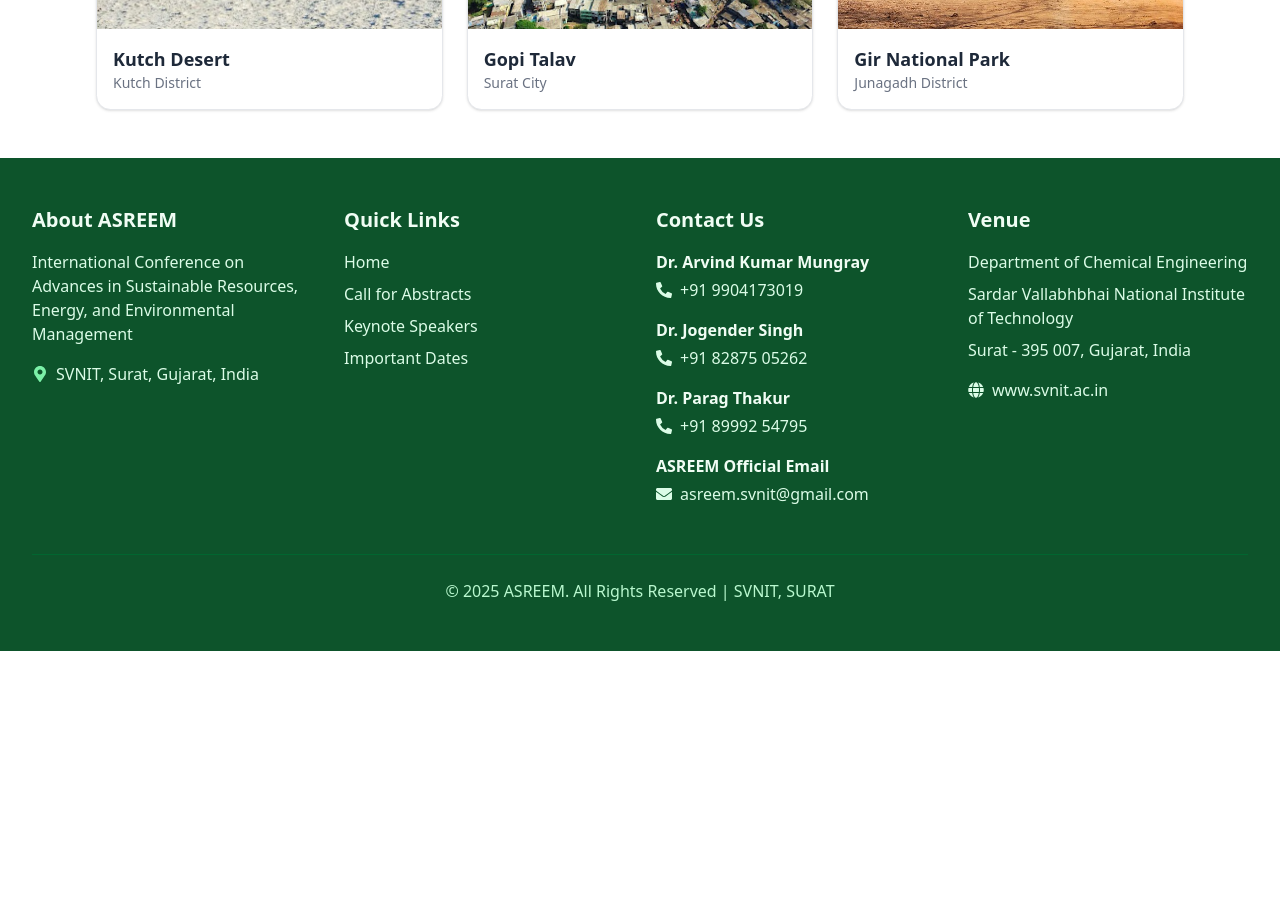
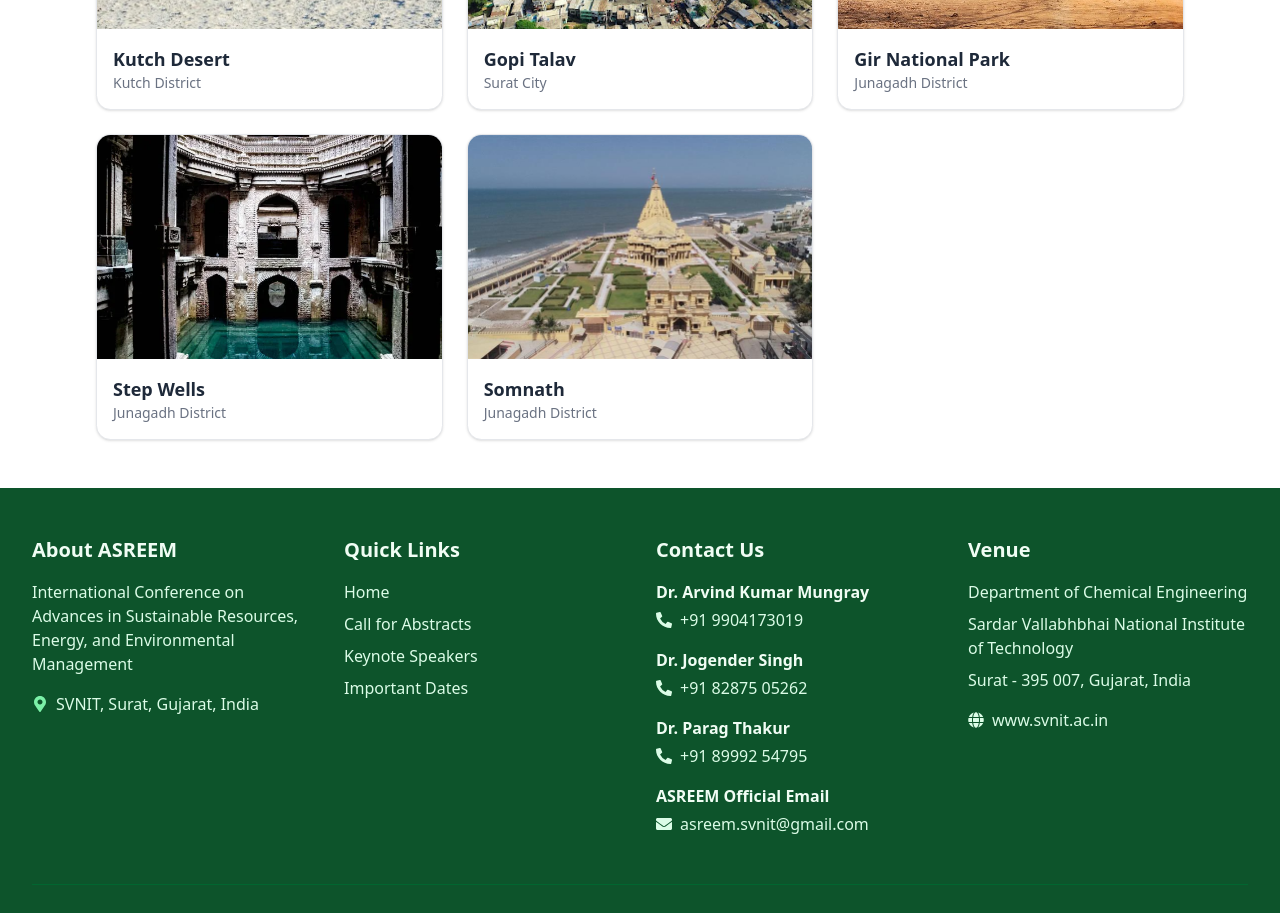
Before and after one commit to parag-thakur-chemical/asreem, a Next.js app: page /tourist-spots in a window 1280 px wide. Shown: the part 1140-2053 px from the top of the page. Before the commit the page ends 1791 px from the top, so only its background shows below. Built offline with nearby package versions, Linux system fonts and the light colour scheme.

Commit message:
modified:   app/(routes)/tourist-spots/page.tsx 	new file:   public/tourist-spots/somnath1.jpg 	new file:   public/tourist-spots/step-wells1.jpg

```diff
--- a/app/(routes)/tourist-spots/page.tsx
+++ b/app/(routes)/tourist-spots/page.tsx
@@ -7,57 +7,70 @@ const spots = [
     name: "SAPUTARA",
     key: "saputara",
     location: "Dang District",
-    portfolio: "https://www.google.com/maps/dir/SVNIT+Surat/Saputara"
+    portfolio: "https://www.google.com/maps/place/Saputara"
   },
   {
     name: "DAMAN",
     key: "daman",
     location: "Union Territory of Daman & Diu",
-    portfolio: "https://www.google.com/maps/dir/SVNIT+Surat/Daman,+India"
+    portfolio: "https://www.google.com/maps/place/Daman"
   },
   {
     name: "Dumas/Hazira",
     key: "dumas-hazira",
     location: "Surat District",
-    portfolio: "https://www.google.com/maps/dir/SVNIT+Surat/Dumas+Beach,+Surat,+Gujarat"
+    portfolio: "https://www.google.com/maps/place/Dumas+Beach"
   },
   {
     name: "Swaminarayan Temple",
     key: "swaminarayan-temple",
     location: "Akshardham, Gandhinagar",
-    portfolio: "https://www.google.com/maps/dir/SVNIT+Surat/BAPS+Swaminarayan+Temple,+Gandhinagar,+Gujarat"
+    portfolio: "https://www.google.com/maps/place/BAPS+Akshardham,+Gandhinagar"
   },
   {
     name: "Pavagadh",
     key: "pavagadh-stepwells",
     location: "Panchmahal District",
-    portfolio: "https://www.google.com/maps/dir/SVNIT+Surat/Pavagadh+Hill,+Gujarat"
+    portfolio: "https://www.google.com/maps/place/Pavagadh+Hill"
   },
   {
     name: "Statue of Unity",
     key: "statue-of-unity",
     location: "Kevadia, Narmada District",
-    portfolio: "https://www.google.com/maps/dir/SVNIT+Surat/Statue+of+Unity"
+    portfolio: "https://www.google.com/maps/place/Statue+of+Unity"
   },
   {
     name: "Kutch Desert",
     key: "kutch-desert",
     location: "Kutch District",
-    portfolio: "https://www.google.com/maps/dir/SVNIT+Surat/Great+Rann+of+Kutch"
+    portfolio: "https://www.google.com/maps/place/Great+Rann+of+Kutch"
   },
   {
     name: "Gopi Talav",
     key: "gopi-talav",
     location: "Surat City",
-    portfolio: "https://www.google.com/maps/dir/SVNIT+Surat/Gopi+Talav,+Surat,+Gujarat"
+    portfolio: "https://www.google.com/maps/place/Gopi+Talav"
   },
   {
     name: "Gir National Park",
     key: "gir-national-park",
     location: "Junagadh District",
-    portfolio: "https://www.google.com/maps/dir/SVNIT+Surat/Gir+National+Park,+Gujarat"
+    portfolio: "https://www.google.com/maps/place/Gir+National+Park"
+  },
+  {
+    name: "Step Wells",
+    key: "step-wells",
+    location: "Junagadh District",
+    portfolio: "https://maps.app.goo.gl/uHMjLDXPzgvhD4Mo7" // example stepwell in Junagadh
+  },
+  {
+    name: "Somnath",
+    key: "somnath",
+    location: "Junagadh District",
+    portfolio: "https://maps.app.goo.gl/Te3bYD8fLnQTX9gW8"
   }
 ];
+
 
 
 
```
Also changed, not shown: public/tourist-spots/somnath1.jpg (added), public/tourist-spots/step-wells1.jpg (added).
